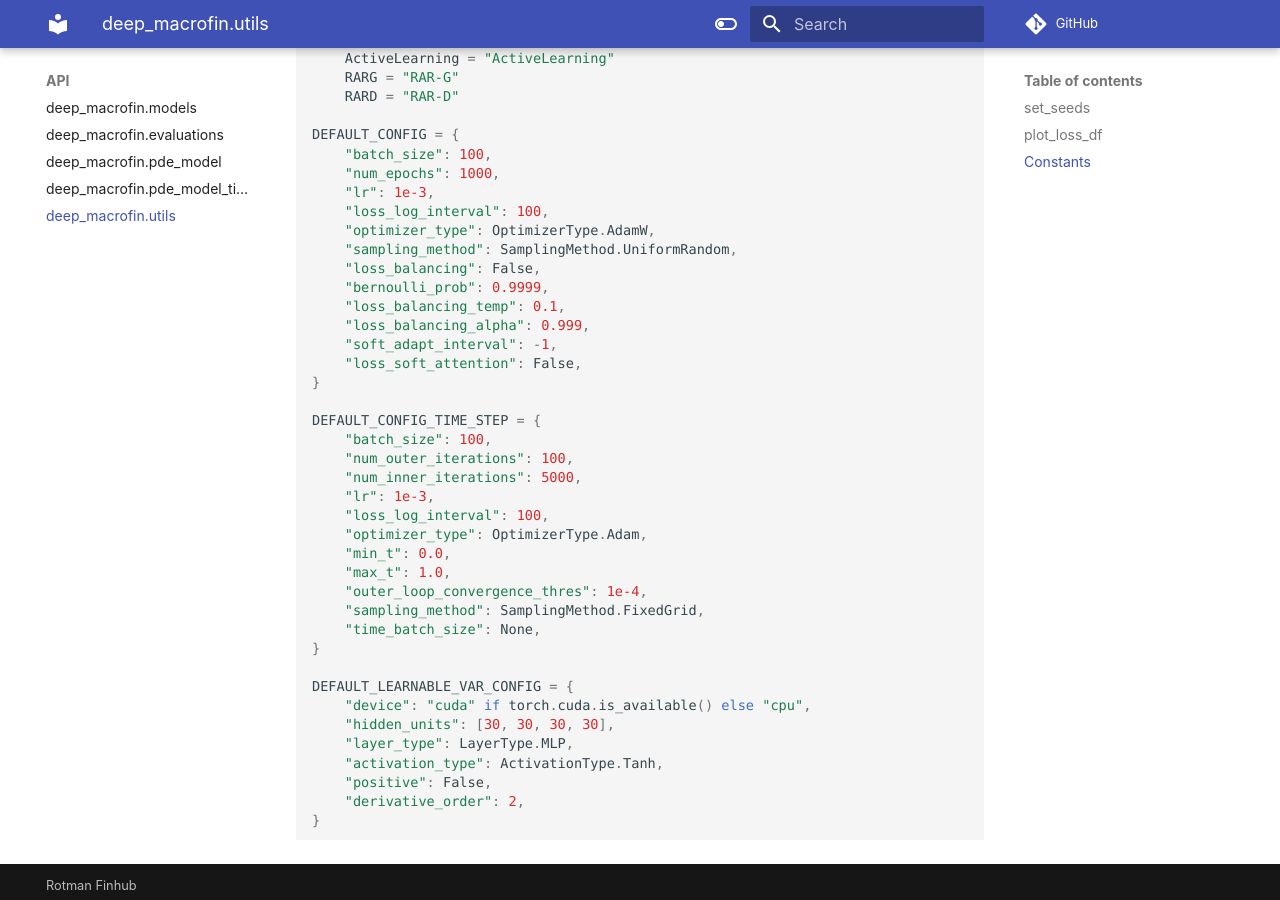
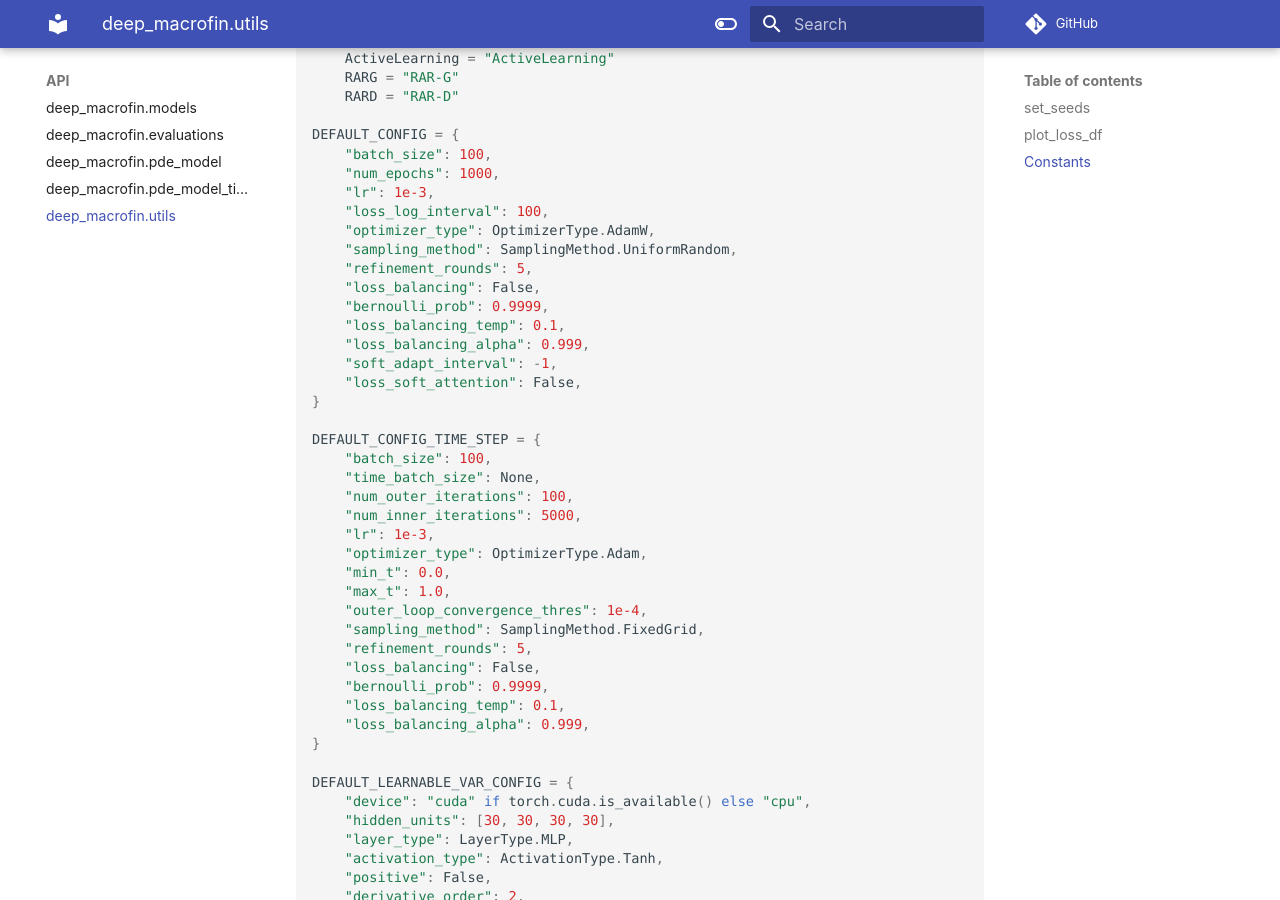
Before and after one commit to rotmanfinhub/deep-macrofin, an MkDocs documentation site: the page built from docs/api/utils.md, in a window 1280 px wide and 900 px high, scrolled down 998 px. Built offline with MkDocs 1.6.1 and Material for MkDocs 9.7.7, drawn with Linux system fonts in a browser that asks for light colours; comment, search, counter and statistics services are not loaded.

Commit message:
document fixes

```diff
--- a/docs/api/utils.md
+++ b/docs/api/utils.md
@@ -43,6 +43,7 @@ DEFAULT_CONFIG = {
     "loss_log_interval": 100,
     "optimizer_type": OptimizerType.AdamW,
     "sampling_method": SamplingMethod.UniformRandom,
+    "refinement_rounds": 5,
     "loss_balancing": False,
     "bernoulli_prob": 0.9999,
     "loss_balancing_temp": 0.1,
@@ -53,16 +54,20 @@ DEFAULT_CONFIG = {
 
 DEFAULT_CONFIG_TIME_STEP = {
     "batch_size": 100,
+    "time_batch_size": None,
     "num_outer_iterations": 100,
     "num_inner_iterations": 5000,
     "lr": 1e-3,
-    "loss_log_interval": 100,
     "optimizer_type": OptimizerType.Adam,
     "min_t": 0.0,
     "max_t": 1.0,
     "outer_loop_convergence_thres": 1e-4,
     "sampling_method": SamplingMethod.FixedGrid,
-    "time_batch_size": None,
+    "refinement_rounds": 5,
+    "loss_balancing": False,
+    "bernoulli_prob": 0.9999,
+    "loss_balancing_temp": 0.1,
+    "loss_balancing_alpha": 0.999,
 }
 
 DEFAULT_LEARNABLE_VAR_CONFIG = {
```
Also changed, not shown: 1 other file.
